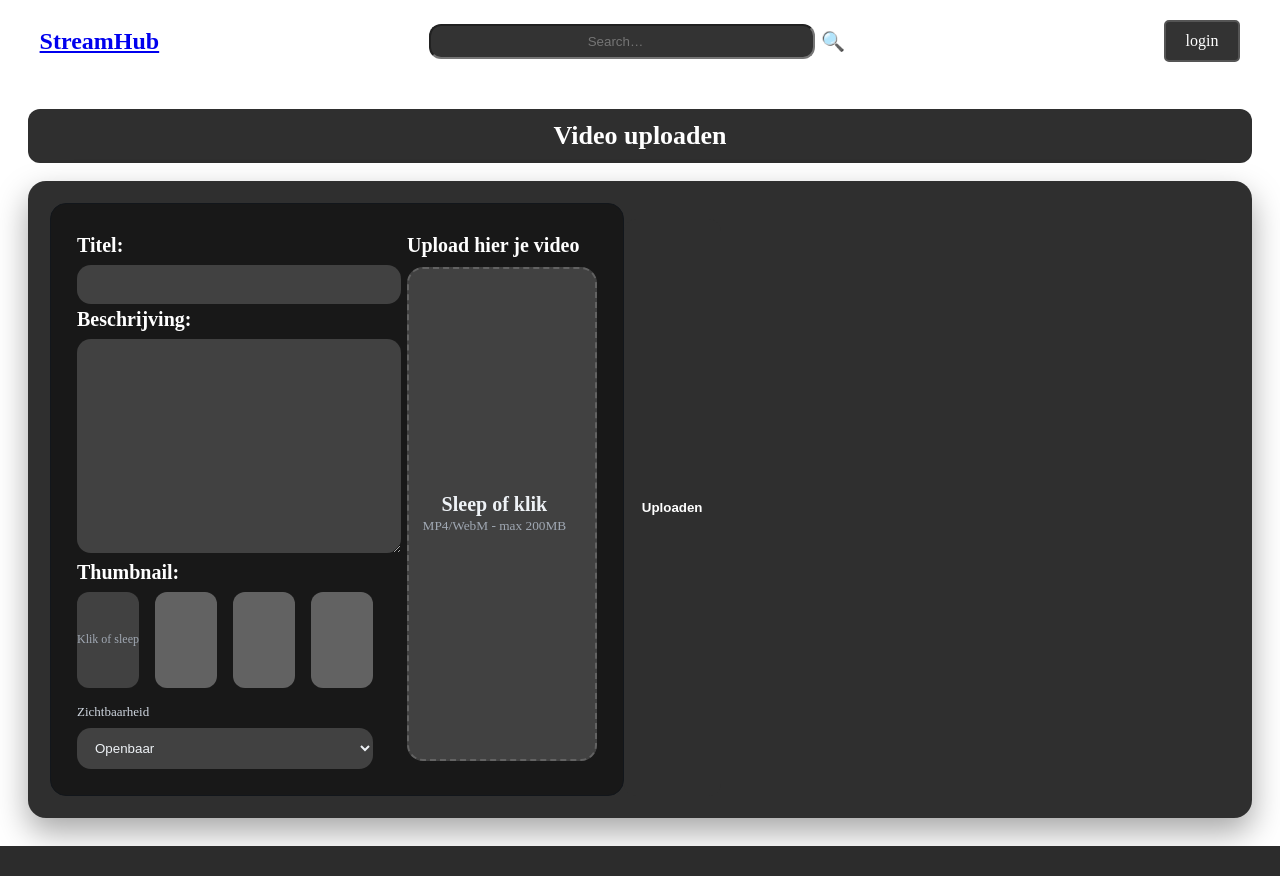
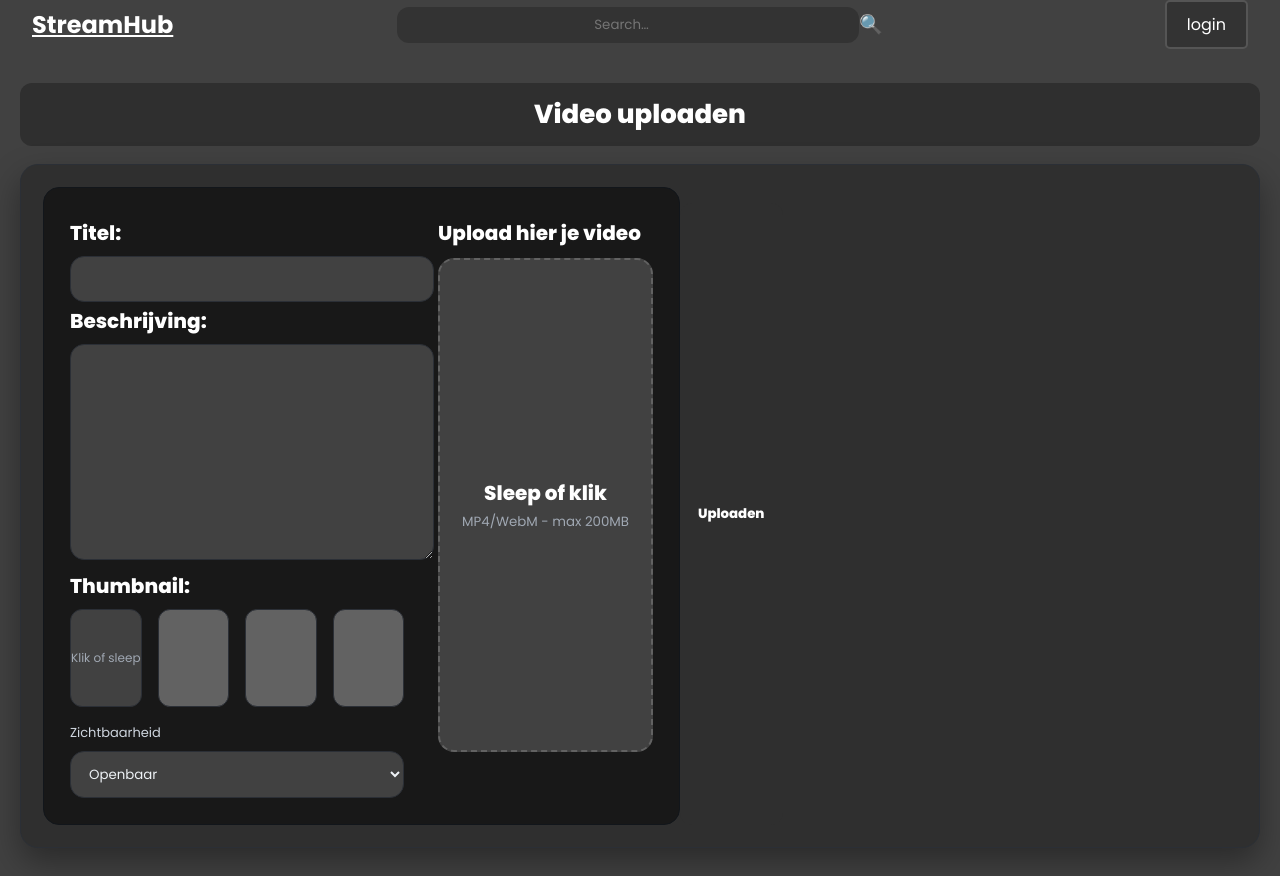
Before and after one commit to Quinten-1074726/TLE1-Experimenteren-Anti-AI-Captcha, a PHP site: page /pages/upload.php in a window 1280 px wide. Before the commit the page ends 846 px from the top, so only its background shows below. Run offline with PHP 8.4, Linux system fonts and the light colour scheme; some web fonts are replaced.

Commit message:
Style fix

```diff
--- a/public/database/connection.php
+++ b/public/database/connection.php
@@ -2,7 +2,7 @@
 $host = "127.0.0.1";
 $database = "tle1";
 $user = "root";
-$password = "";
+$password = "root";
 
 $db = mysqli_connect($host, $user, $password, $database)
 or die("Error: " . mysqli_connect_error());
--- a/public/index.php
+++ b/public/index.php
@@ -12,7 +12,7 @@
         content="width=device-width, user-scalable=no, initial-scale=1.0, maximum-scale=1.0, minimum-scale=1.0">
     <meta http-equiv="X-UA-Compatible" content="ie=edge">
     <title>Document</title>
-    <link rel="stylesheet" href="styling/index.css">
+    <link rel="stylesheet" href="/styling/index.css">
     <script src="javascript/index.js"></script>
     <!-- font -->
     <link rel="preconnect" href="https://fonts.googleapis.com">
@@ -24,7 +24,6 @@
 
 
 <a href="channel.php">channel</a>
-
 
 
 <body>
--- a/public/pages/upload.php
+++ b/public/pages/upload.php
@@ -4,53 +4,63 @@
 $errors = [];
 
 if ($_SERVER['REQUEST_METHOD'] === 'POST') {
-
 }
 ?>
-
 <!DOCTYPE html>
 <html lang="en">
 <head>
     <meta charset="UTF-8">
     <meta name="viewport" content="width=device-width, initial-scale=1.0">
     <title>Uploaden</title>
-    <link rel="stylesheet" href="/styling/upload.css">
+
+    <?php include "../partials/defaultsettings.php"; ?>
+
+    <link rel="stylesheet" href="/styling/upload.css?v=2">
 </head>
-<body>
-<?php include '../partials/header.php' ?>
+<body class= "upload-page">
+<?php include "../partials/header.php"; ?>
+
 <section class="upload-wrap">
-    <div class="title-bar">Video uploaden</div>
-    <form id="uploadForm" class="upload-card">
+  <div class="upload-title">Video uploaden</div>
 
-    <div class="grid">
+  <form id="uploadForm"
+        class="upload-card"
+        action="/api/upload.php"
+        method="post"
+        enctype="multipart/form-data">
+
+    <div class="upload-grid">
       <!-- LINKERKOLOM -->
-      <div class="col col-left">
-        <label class="field">
-          <span class="label strong">Titel:</span>
-          <input type="text" name="title" placeholder="" required>
+      <div class="upload-col upload-col-left">
+
+        <label class="upload-field">
+          <span class="upload-label upload-strong">Titel:</span>
+          <input type="text" name="title" required>
         </label>
 
-        <label class="field">
-          <span class="label strong">Beschrijving:</span>
-          <textarea name="description" rows="7" placeholder="" required></textarea>
+        <label class="upload-field">
+          <span class="upload-label upload-strong">Beschrijving:</span>
+          <textarea name="description" rows="7" required></textarea>
         </label>
 
-        <div class="field">
-          <span class="label strong">Thumbnail:</span>
-          <div class="thumb-row">
-            <label class="thumb-slot is-drop" id="thumbDrop" tabindex="0">
+        <div class="upload-field">
+          <span class="upload-label upload-strong">Thumbnail:</span>
+          <div class="upload-thumb-row">
+            <!-- Echte dropzone als 1e slot -->
+            <label class="upload-thumb-slot is-drop" id="thumbDrop" tabindex="0">
               <input type="file" id="thumbInput" name="thumbnail" accept="image/*" hidden>
               <span>Klik of sleep</span>
               <img id="thumbPreview" alt="" hidden>
             </label>
-            <div class="thumb-slot"></div>
-            <div class="thumb-slot"></div>
-            <div class="thumb-slot"></div>
+            <!-- Dummy slots voor de look -->
+            <div class="upload-thumb-slot"></div>
+            <div class="upload-thumb-slot"></div>
+            <div class="upload-thumb-slot"></div>
           </div>
         </div>
 
-        <label class="field compact">
-          <span class="label">Zichtbaarheid</span>
+        <label class="upload-field upload-compact">
+          <span class="upload-label">Zichtbaarheid</span>
           <select name="visibility">
             <option value="public">Openbaar</option>
             <option value="unlisted">Verborgen</option>
@@ -60,23 +70,26 @@
       </div>
 
       <!-- RECHTERKOLOM -->
-      <div class="col col-right">
-        <span class="label strong">Upload hier je video</span>
-        <label class="video-drop dropzone" id="videoDrop" tabindex="0">
+      <div class="upload-col upload-col-right">
+        <span class="upload-label upload-strong">Upload hier je video</span>
+
+        <label class="upload-video-drop upload-dropzone" id="videoDrop" tabindex="0">
           <input type="file" id="videoInput" name="video" accept="video/mp4,video/webm" hidden required>
-          <div class="dz-inner">
+          <div class="upload-dz-inner">
             <p>Sleep of klik</p>
             <small>MP4/WebM - max 200MB</small>
           </div>
-          <div id="videoInfo" class="file-info" hidden></div>
+          <div id="videoInfo" class="upload-file-info" hidden></div>
         </label>
       </div>
     </div>
 
-    <div class="actions">
-      <button type ="submit" class="btn-primary">Uploaden</button>
+    <div class="upload-actions">
+      <button type="submit" class="upload-btn-primary">Uploaden</button>
     </div>
   </form>
 </section>
 
 <script src="/assets/js/uploadpage.js" defer></script>
+</body>
+</html>
--- a/public/styling/upload.css
+++ b/public/styling/upload.css
@@ -2,6 +2,7 @@
   --bg:#101214;
   --surface:#0d56c3;
   --surface-2:#181818;
+  --border:#2b2f36;           /* was missing */
   --muted:#a0a8b3;
   --text:#eef2f6;
   --primary:#2F2F2F;
@@ -9,6 +10,7 @@
   --shadow: 0 14px 32px rgba(0,0,0,.35);
 }
 
+/* container */
 .upload-wrap{
   max-width: 1300px;
   margin: 18px auto 28px;
@@ -16,7 +18,8 @@
   color: var(--text);
 }
 
-.title-bar{
+/* blauwe balk */
+.upload-title{
   background: var(--primary);
   color: #fff;
   font-weight: 800;
@@ -27,7 +30,7 @@
   margin: 14px 0 18px;
 }
 
-
+/* hoofdpaneel */
 .upload-card{
   background: var(--primary);
   border: 1px solid var(--border);
@@ -36,40 +39,43 @@
   box-shadow: var(--shadow);
 }
 
-.upload-card .grid{
+/* binnenpaneel */
+.upload-card .upload-grid{
   background: var(--surface-2);
   border: 1px solid #12161b;
   border-radius: 16px;
   padding: 20px;
 }
 
-.grid{
+.upload-grid{
   display: grid;
   grid-template-columns: 1fr;
   gap: 22px;
 }
 @media (min-width: 980px){
-  .grid{ grid-template-columns: 1.45fr .95fr; }
+  .upload-grid{ grid-template-columns: 1.45fr .95fr; }
 }
-.col{ padding: 6px; }
-.col-right{ display:flex; flex-direction:column; gap:2px; }
+.upload-col{ padding: 6px; }
+.upload-col-right{ display:flex; flex-direction:column; gap:2px; }
 
-
-.field{ margin-bottom: 16px; }
-.label{
+/* velden */
+.upload-field{ margin-bottom: 16px; }
+.upload-label{
   display:block;
   color:#cfd6df;
   font-size: 13px;
   margin: 4px 0 8px;
 }
-.label.strong{
+.upload-strong{
   color:#fff;
   font-weight: 800;
   font-size: 20px;
 }
 
-
-input[type="text"], textarea, select{
+/* inputs */
+.upload-wrap input[type="text"],
+.upload-wrap textarea,
+.upload-wrap select{
   width: 100%;
   background: #414141;
   color: var(--text);
@@ -78,33 +84,36 @@
   padding: 12px 14px;
   outline: none;
 }
-textarea{
+.upload-wrap textarea{
   min-height: 190px;
   resize: vertical;
 }
-input:focus, textarea:focus, select:focus{
+.upload-wrap input:focus,
+.upload-wrap textarea:focus,
+.upload-wrap select:focus{
   border-color: var(--primary);
 }
 
-.thumb-row{
+/* thumbnails */
+.upload-thumb-row{
   display: grid;
   grid-template-columns: repeat(4, 1fr);
   gap: 16px;
 }
-.thumb-slot{
+.upload-thumb-slot{
   height: 96px;
   background: #626262;
   border: 1px solid var(--border);
   border-radius: 12px;
 }
-.thumb-slot.is-drop{
+.upload-thumb-slot.is-drop{
   background: #414141;
   display: grid;
   place-items: center;
   position: relative;
   cursor: pointer;
 }
-.thumb-slot.is-drop span{
+.upload-thumb-slot.is-drop span{
   color: var(--muted);
   font-size: 12px;
 }
@@ -115,32 +124,33 @@
   border-radius: 12px;
 }
 
-.dropzone{
+/* video drop */
+.upload-dropzone{
   border: 2px dashed #626262;
   border-radius: 16px;
   background: #414141;
 }
-
-.dropzone:hover{
+.upload-dropzone:hover{
   background: var(--primary);
-  transition: background 0.3s ease;
+  transition: background .3s ease;
 }
-.video-drop{
+.upload-video-drop{
   min-height: 450px;
-  display: grid; place-items: center;
+  display: grid;
+  place-items: center;
   text-align: center;
-  padding: 20px;
-  padding-left: 5px;
+  padding: 20px 5px;
   max-width: 380px;
 }
-.dropzone.dragover{
+.upload-dropzone.dragover{
   border-color: var(--primary);
   background: rgba(47,109,246,.08);
 }
-.dz-inner p{ margin: 0; font-weight: 800; font-size: 20px; }
-.dz-inner small{ color: var(--muted); }
+.upload-dz-inner p{ margin: 0; font-weight: 800; font-size: 20px; }
+.upload-dz-inner small{ color: var(--muted); }
 
-.file-info{
+/* info + actions */
+.upload-file-info{
   width: 100%;
   font-size: 13px;
   color: var(--muted);
@@ -151,8 +161,8 @@
   margin-top: 10px;
 }
 
-.actions{ margin-top: 16px; display:flex; justify-content:flex-end; }
-.btn-primary{
+.upload-actions{ margin-top: 16px; display:flex; justify-content:flex-end; }
+.upload-btn-primary{
   background: var(--primary);
   color:#fff;
   border:none;
@@ -161,7 +171,11 @@
   font-weight: 800;
   cursor: pointer;
 }
-.btn-primary:hover{ background: var(--primary-900); }
+.upload-btn-primary:hover{ background: var(--primary-900); }
 
+.upload-input-error{ border-color:#ef4444 !important; }
 
-.input-error{ border-color:#ef4444 !important; }
+body.upload-page {
+  background: var(--colors-background-dark);
+  color: var(--colors-text-dark);
+}
```
Lines whose indentation alone changed are shown as unchanged.
